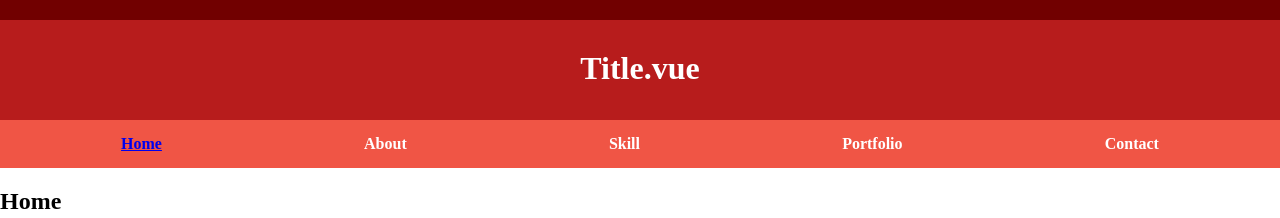
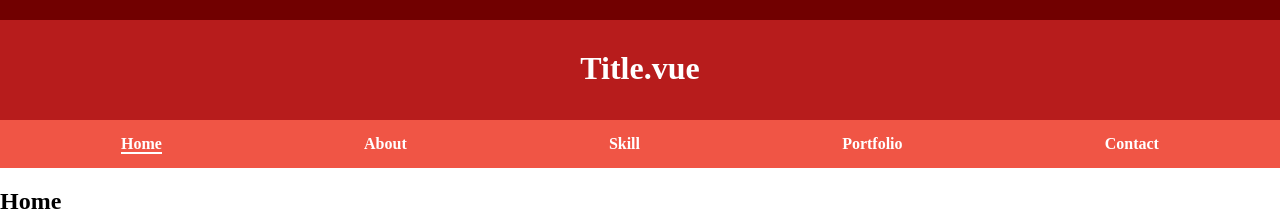
Before and after one commit to k-kudo-hub/self-introduction-vue, a Vue app: page / in a window 1280 px wide. Shown: the top 218 px of the page. Built offline with nearby package versions, Linux system fonts and the light colour scheme.

Commit message:
TitleHeaderに遷移を設定

```diff
--- a/src/components/TitleHeader.vue
+++ b/src/components/TitleHeader.vue
@@ -9,12 +9,20 @@
     <div class="head-menu">
       <ul class="menu-bar">
         <li class="menu-item">
-          <router-link to="/" active-class="link-active" exact>Home</router-link>
+          <router-link to="/" active-class="link-active" exact class="menu-link">Home</router-link>
         </li>
-        <li class="menu-item">About</li>
-        <li class="menu-item">Skill</li>
-        <li class="menu-item">Portfolio</li>
-        <li class="menu-item">Contact</li>
+        <li class="menu-item">
+          <router-link to="/about" active-class="link-active" exact class="menu-link">About</router-link>
+        </li>
+        <li class="menu-item">
+          <router-link to="/skill" active-class="link-active" exact class="menu-link">Skill</router-link>
+        </li>
+        <li class="menu-item">
+          <router-link to="/portfolio" active-class="link-active" exact class="menu-link">Portfolio</router-link>
+        </li>
+        <li class="menu-item">
+          <router-link to="/contact" active-class="link-active" exact class="menu-link">Contact</router-link>
+        </li>
       </ul>
     </div>
   </div>
@@ -45,6 +53,10 @@ export default {
   padding: 30px 10px;
 }
 
+.link-active {
+  border-bottom: 2px solid #ffff;
+}
+
 .menu-bar {
   display: flex;
   justify-content: space-around;
@@ -56,8 +68,12 @@ export default {
 
 .menu-item {
   padding: 15px 0;
-  color: #ffffff;
   font-weight: bold;
 }
 
+.menu-link {
+  text-decoration: none;
+  color: #ffffff;
+}
+
 </style>
```
